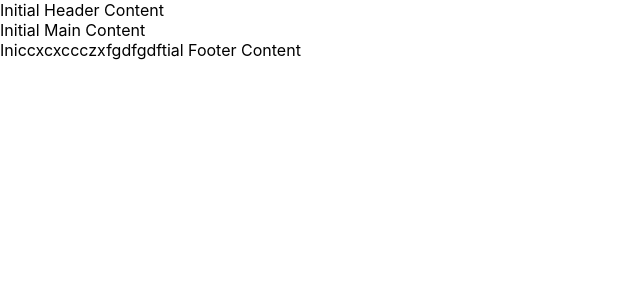
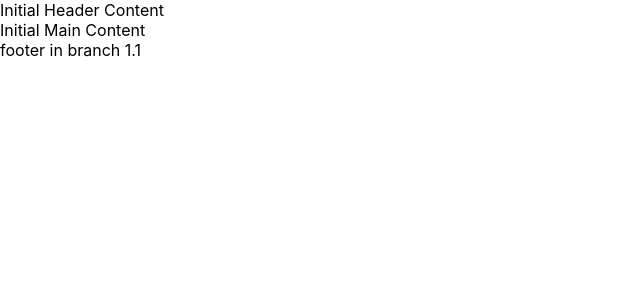
Before and after one commit to pooja12-dev/github_conflict, a React (Create React App) app: page / in a window 1280 px wide. Shown: the top 300 px of the page, without its empty margins (0-640 px from the left). Built offline with nearby package versions, Linux system fonts and the light colour scheme.

Commit message:
added branch 1.1

```diff
--- a/src/Footer.js
+++ b/src/Footer.js
@@ -1,7 +1,7 @@
 import React from "react";
 
 const Footer = () => {
-  return <footer>Iniccxcxccczxfgdfgdftial Footer Content</footer>;
+  return <footer>footer in branch 1.1</footer>;
 };
 
 export default Footer;
```
